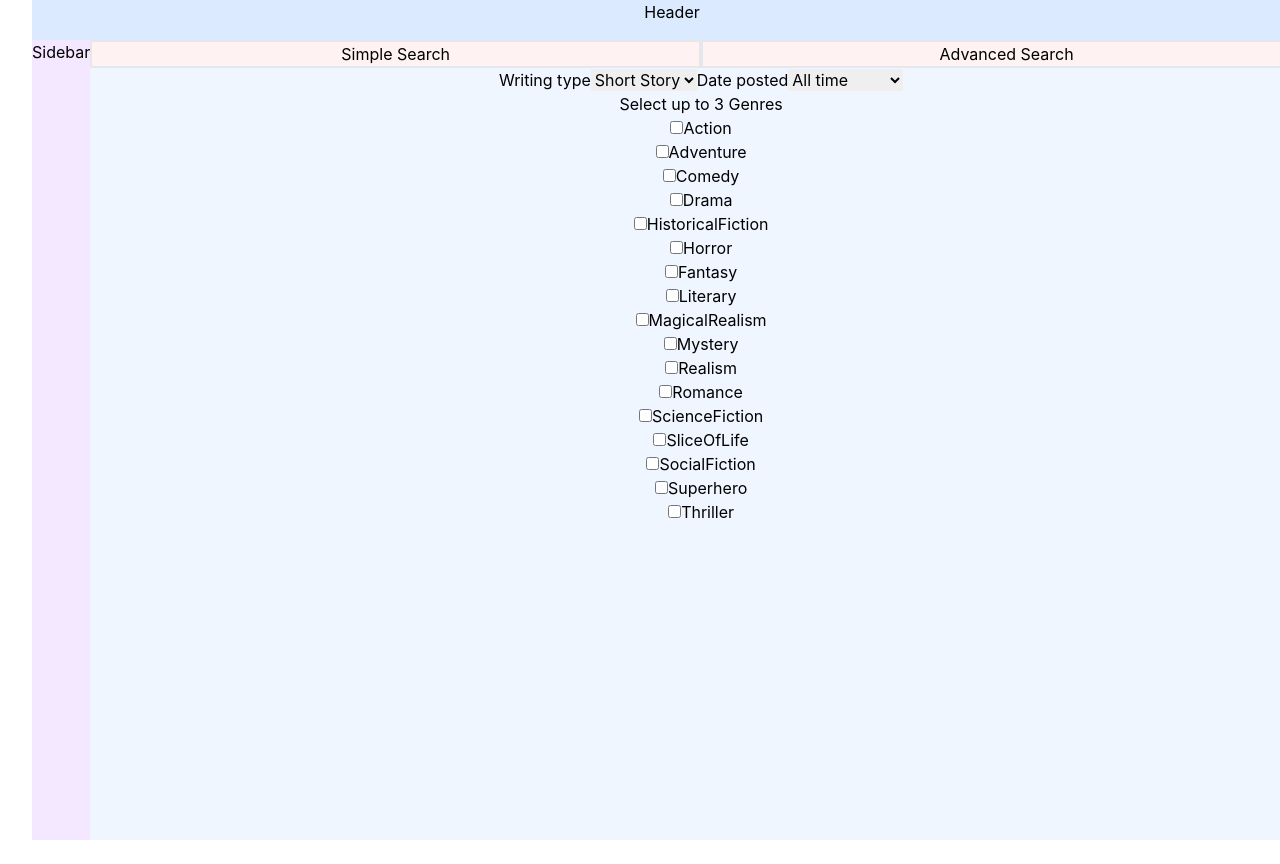
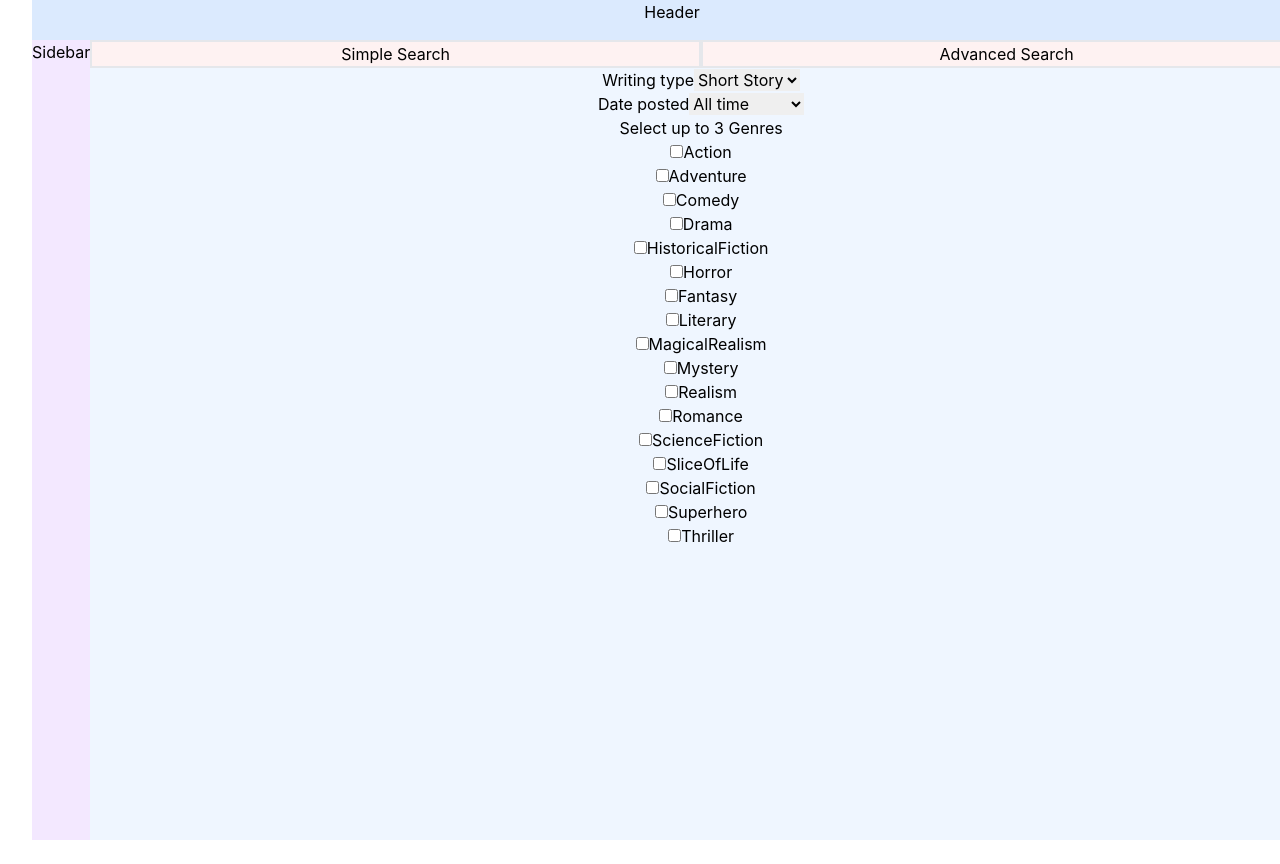
Before and after one commit to Matt-Eva/freecreate-react, a React (Vite) app: page / in a window 1280 px wide. Built offline with nearby package versions, Linux system fonts and the light colour scheme; no server answers.

Commit message:
extrapolated writing type select into separate component

```diff
--- /dev/null
+++ b/src/pages/Home/components/GenreSelect/WritingTypeSelect.tsx
@@ -0,0 +1,28 @@
+import React from "react";
+
+function WritingTypeSelect({
+  writingType,
+  updateWritingType,
+}: {
+  writingType: string;
+  updateWritingType: Function;
+}) {
+  const handleChange = (e: React.ChangeEvent) => {
+    const target = e.target as HTMLSelectElement;
+    console.log(target.value);
+    updateWritingType(target.value);
+  };
+  return (
+    <div>
+      <label>Writing type</label>
+      <select value={writingType} onChange={handleChange}>
+        <option value="ShortStory">Short Story</option>
+        <option value="Novellette">Novellette</option>
+        <option value="Novella">Novella</option>
+        <option value="Novel">Novel</option>
+      </select>
+    </div>
+  );
+}
+
+export default WritingTypeSelect;
--- a/src/pages/Home/components/SimpleSearch.tsx
+++ b/src/pages/Home/components/SimpleSearch.tsx
@@ -1,8 +1,15 @@
 import { useState } from "react";
+import WritingTypeSelect from "./GenreSelect/WritingTypeSelect";
 import GenreSelect from "./GenreSelect/GenreSelect";
 
 function SimpleSearch() {
   const [selectedGenres, setSelectedGenres] = useState<string[]>([]);
+  const [writingType, setWritingType] = useState<string>("ShortStory");
+
+  const updateWritingType = (newType: string) => {
+    setWritingType(newType);
+  };
+
   const updateSelectedGenres = (newGenres: string[]) => {
     setSelectedGenres(newGenres);
   };
@@ -10,11 +17,10 @@ function SimpleSearch() {
   console.log(selectedGenres);
   return (
     <section>
-      <label>Writing type</label>
-      <select>
-        <option>Short Story</option>
-        <option>Novel</option>
-      </select>
+      <WritingTypeSelect
+        writingType={writingType}
+        updateWritingType={updateWritingType}
+      />
       <label>Date posted</label>
       <select>
         <option>All time</option>
```
